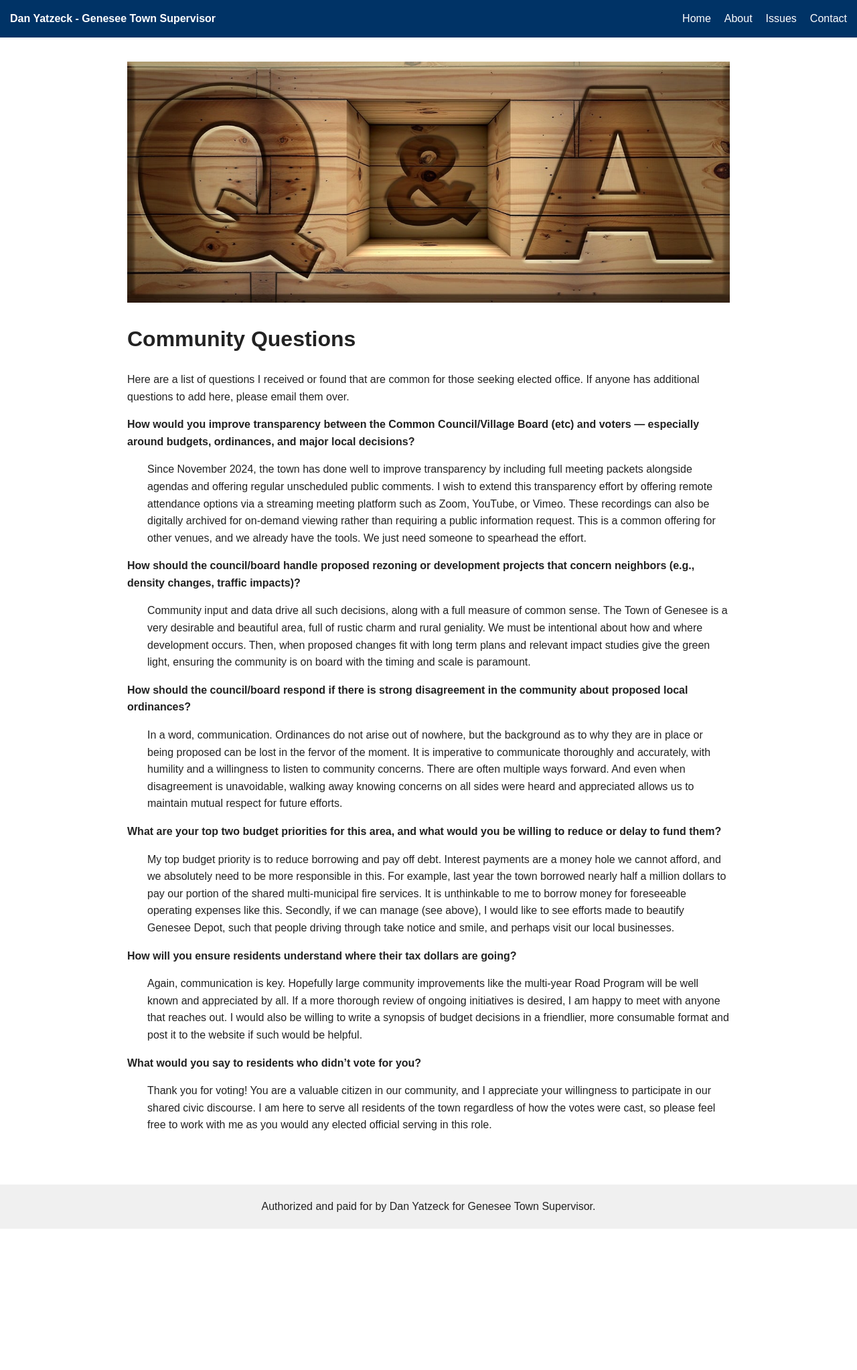
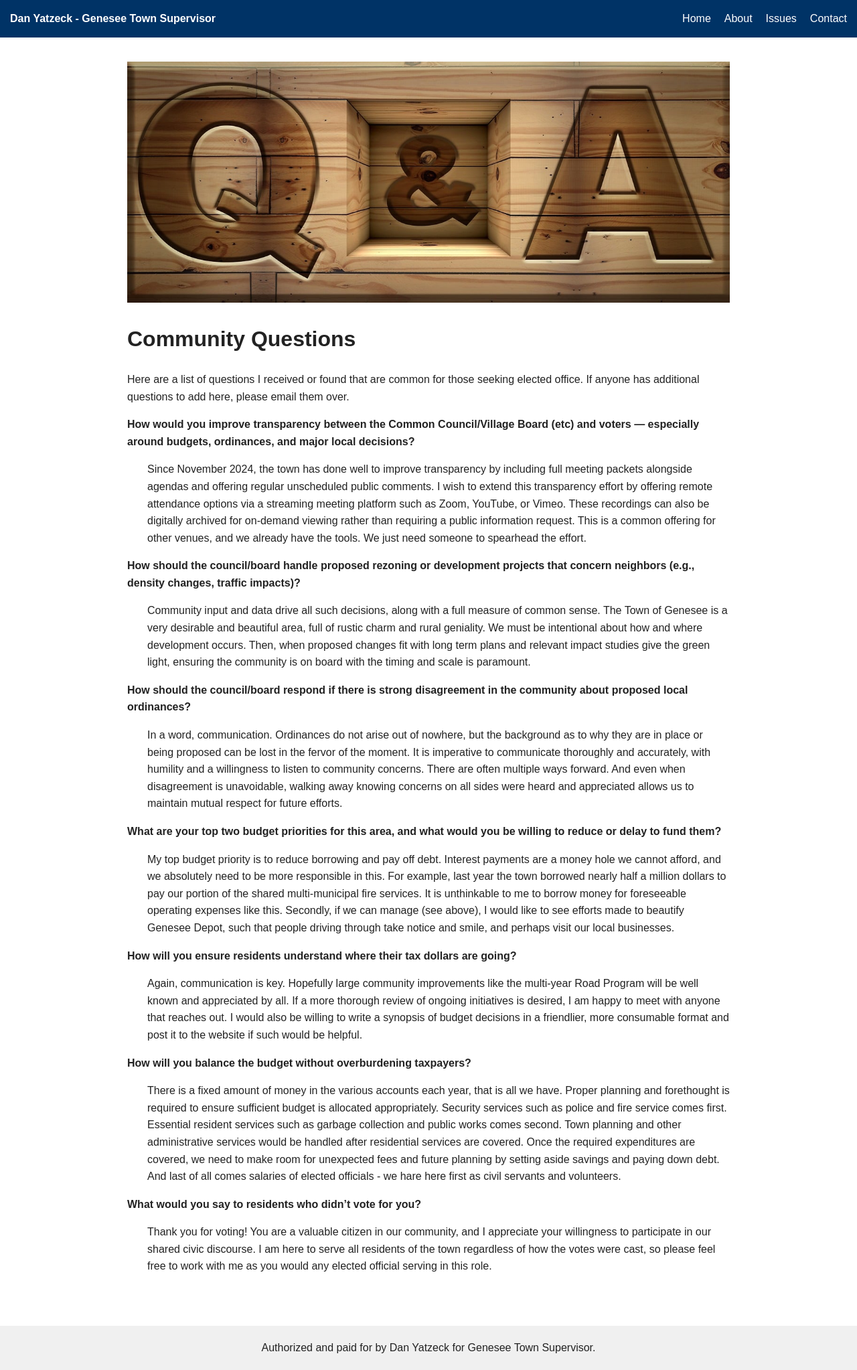
Before and after one commit to danyatzeck/danyatzeck.github.io, a Jekyll site: the page built from questions.md, in a window 1280 px wide. Shown: the whole page at 67% size. Built offline with Jekyll 4.4.1, drawn with Linux system fonts in a browser that asks for light colours; our own code applies the rules of GitHub Pages for plain Markdown files; before the commit the page ends 1835 px from its top, so only the background shows below that.

Commit message:
questions

```diff
--- a/assets/css/style.css
+++ b/assets/css/style.css
@@ -13,6 +13,8 @@ footer { background: #f0f0f0; padding: 20px; text-align: center; margin-top: 40p
     .toggle { display: block; }
     .row { flex-direction: column; }
 }
+
+.questions { padding-left: 30px }
 
 .grid { display: flex; }
 .col-1-2 { flex: 1; }
--- a/questions.md
+++ b/questions.md
@@ -2,40 +2,44 @@
 # Community Questions
 Here are a list of questions I received or found that are common for those seeking elected office. If anyone has additional questions to add here, please email them over.
 
-
-
 **How would you improve transparency between the Common Council/Village Board (etc) and voters — especially around budgets, ordinances, and major local decisions?**
 
-<div style="padding-left: 30px">
+<div class="questions">
 Since November 2024, the town has done well to improve transparency by including full meeting packets alongside agendas and offering regular unscheduled public comments. I wish to extend this transparency effort by offering remote attendance options via a streaming meeting platform such as Zoom, YouTube, or Vimeo. These recordings can also be digitally archived for on-demand viewing rather than requiring a public information request. This is a common offering for other venues, and we already have the tools. We just need someone to spearhead the effort.
 </div>
 
 **How should the council/board handle proposed rezoning or development projects that concern neighbors (e.g., density changes, traffic impacts)?**
 
-<div style="padding-left: 30px">
+<div class="questions">
 Community input and data drive all such decisions, along with a full measure of common sense. The Town of Genesee is a very desirable and beautiful area, full of rustic charm and rural geniality. We must be intentional about how and where development occurs. Then, when proposed changes fit with long term plans and relevant impact studies give the green light, ensuring the community is on board with the timing and scale is paramount.
 </div>
 
 **How should the council/board respond if there is strong disagreement in the community about proposed local ordinances?**
 
-<div style="padding-left: 30px">
+<div class="questions">
 In a word, communication. Ordinances do not arise out of nowhere, but the background as to why they are in place or being proposed can be lost in the fervor of the moment. It is imperative to communicate thoroughly and accurately, with humility and a willingness to listen to community concerns. There are often multiple ways forward. And even when disagreement is unavoidable, walking away knowing concerns on all sides were heard and appreciated allows us to maintain mutual respect for future efforts.
 </div>
 
 **What are your top two budget priorities for this area, and what would you be willing to reduce or delay to fund them?**
 
-<div style="padding-left: 30px">
+<div class="questions">
 My top budget priority is to reduce borrowing and pay off debt. Interest payments are a money hole we cannot afford, and we absolutely need to be more responsible in this. For example, last year the town borrowed nearly half a million dollars to pay our portion of the shared multi-municipal fire services. It is unthinkable to me to borrow money for foreseeable operating expenses like this. Secondly, if we can manage (see above), I would like to see efforts made to beautify Genesee Depot, such that people driving through take notice and smile, and perhaps visit our local businesses.
 </div>
 
 **How will you ensure residents understand where their tax dollars are going?**
 
-<div style="padding-left: 30px">
+<div class="questions">
 Again, communication is key. Hopefully large community improvements like the multi-year Road Program will be well known and appreciated by all. If a more thorough review of ongoing initiatives is desired, I am happy to meet with anyone that reaches out. I would also be willing to write a synopsis of budget decisions in a friendlier, more consumable format and post it to the website if such would be helpful.
+</div>
+
+**How will you balance the budget without overburdening taxpayers?**
+
+<div class="questions">
+There is a fixed amount of money in the various accounts each year, that is all we have. Proper planning and forethought is required to ensure sufficient budget is allocated appropriately. Security services such as police and fire service comes first. Essential resident services such as garbage collection and public works comes second. Town planning and other administrative services would be handled after residential services are covered. Once the required expenditures are covered, we need to make room for unexpected fees and future planning by setting aside savings and paying down debt. And last of all comes salaries of elected officials - we hare here first as civil servants and volunteers.
 </div>
 
 **What would you say to residents who didn't vote for you?**
 
-<div style="padding-left: 30px">
+<div class="questions">
 Thank you for voting! You are a valuable citizen in our community, and I appreciate your willingness to participate in our shared civic discourse. I am here to serve all residents of the town regardless of how the votes were cast, so please feel free to work with me as you would any elected official serving in this role.
 </div>
```
